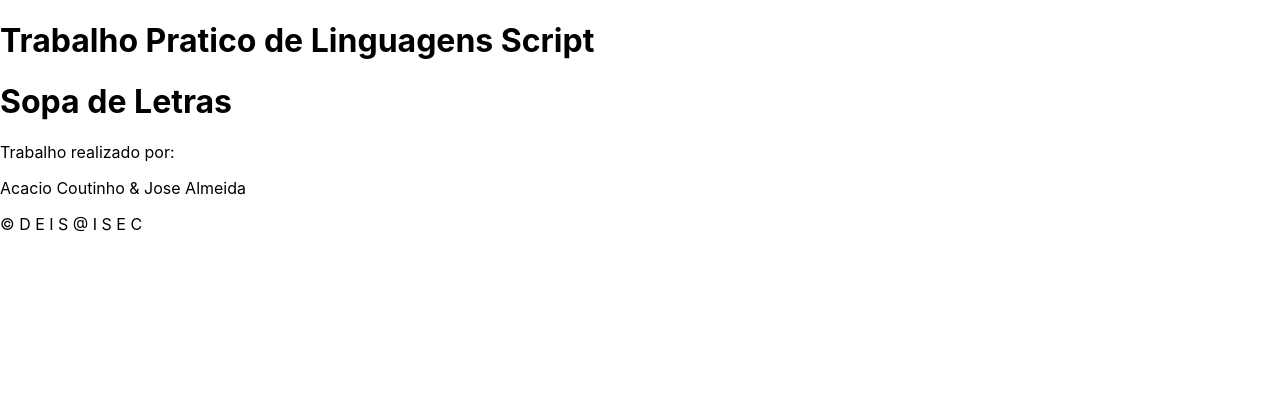
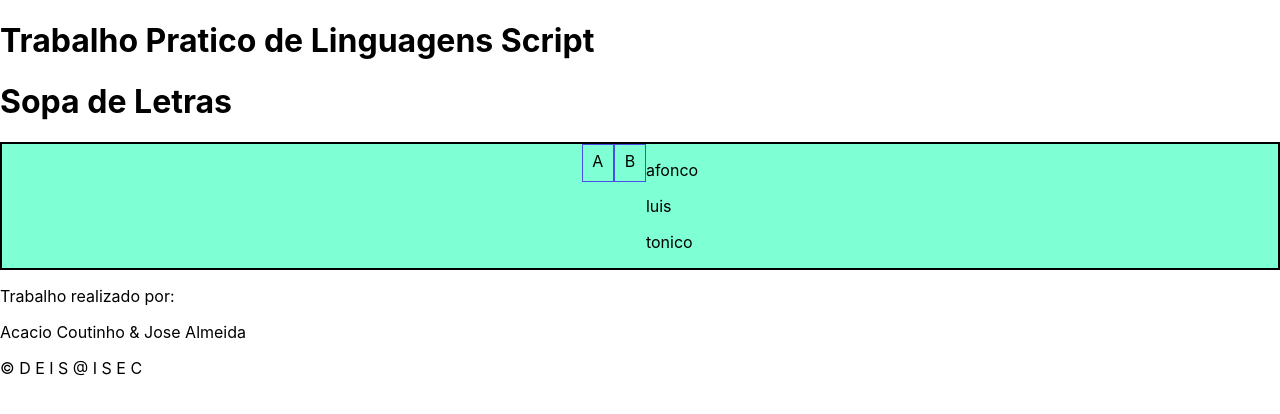
Before and after one commit to AcaCoutinho/LSTrabalhoPratico, a React (Create React App) app: page / in a window 1280 px wide. Shown: the top 414 px of the page. Built offline with nearby package versions, Linux system fonts and the light colour scheme.

Commit message:
Add files via upload

```diff
--- a/src/App.js
+++ b/src/App.js
@@ -1,19 +1,62 @@
 import React from 'react';
 import logo from './logo.svg';
 import './App.css';
+import {useState} from "react"
+import criaTab from "./criaTab"
 
 import {
   Footer,
   Header,
 } from "./components";
+import Tabuleiro from './components/tabuleiro/tubeiro.component';
+
+// let letras=['A','B','C','D','S','G','Y','T','D','T','U','G','S','S','D','A']
+let palavras=["afonco","luis","tonico"]
+let letras=[{letra:"A",clicked:true},{letra:"B",clicked:false}]
+
 
 function App() {
+  const [nivel,setNivel] = useState(0);
+  const [tempo,setTempo] = useState(0);
+  //com o botao selecionar o nivel
+  let numPalavras,tamX,tamY;
+
+  //criaTab(palavras,2,3);
+
+  switch (nivel) {
+    case 0:
+      numPalavras = 0;
+      tamX=0;
+      tamY=0;
+      break;
+    case 1:
+      numPalavras = 2;
+      tamX=10;
+      tamY=10;
+      break;
+    case 2:
+      numPalavras = 4;
+      tamX=12;
+      tamY=12;
+      break;
+    case 3:
+      numPalavras = 6;
+      tamX=14;
+      tamY=14;
+      break;
+
+    default:
+      break;
+  }
+
+
   return (
     <div>
       <Header />
       <main>
 
       </main>
+      <Tabuleiro letras={letras} palavras={palavras}/>
       <Footer />
     </div>
   );
--- a/src/components/index.js
+++ b/src/components/index.js
@@ -1,6 +1,5 @@
 export {default as Footer} from "./footer/footer.component";
 export {default as Header} from "./header/header.component";
-export {default as ControlPanel} from "./control-panel/control-panel.component";
 export {default as GameOverModal} from "./game-over-modal/game-over-modal.component";
 export {default as GamePanel} from "./game-panel/game-panel.component";
-export {default as Letra} from "./letra/letra.component"
+export {default as Letra} from "./tabuleiro/tubeiro.component"
--- /dev/null
+++ b/src/components/tabuleiro/tabuleiro.css
@@ -0,0 +1,27 @@
+.container{
+    border: 2px,solid,black;
+    background-color: aquamarine;
+    display: flex;
+
+    justify-content: center;
+
+}
+.words{
+    background-color: yellowgreen;
+}
+.cell{
+    -webkit-tap-highlight-color: transparent;
+    -webkit-touch-callout: none;
+    -webkit-user-select: none;
+    -khtml-user-select: none;
+    -moz-user-select: none;
+    -ms-user-select: none;
+    user-select: none;
+    width: 30px;
+    height: 30px;
+    border: 1.3px solid rgb(73, 78, 231);
+    margin:0px;
+    padding-top: 6px;
+    text-align: center;
+    align-items: center;
+}
--- /dev/null
+++ b/src/components/tabuleiro/tubeiro.component.jsx
@@ -0,0 +1,35 @@
+import React from "react";
+import { useState } from "react";
+import "./tabuleiro.css";
+
+function Tabuleiro(props) {
+  const { letras, palavras } = props;
+  const [grid, setgrid] = useState(letras);
+  const [words, setwords] = useState(palavras);
+
+let s = [
+  [1, 2],
+  [3, 4],
+  [5, 6]
+];
+
+  return (
+    <div className="container">
+      {grid.map((letras, i) => (
+        <div className="cell" key={i}>
+          {letras.letra}
+        </div>
+      ))}
+
+      <div className="palavras">
+        {words.map((palavras) => (
+          <div>
+            <p>{palavras}</p>
+          </div>
+        ))}
+      </div>
+    </div>
+  );
+}
+
+export default Tabuleiro;
--- /dev/null
+++ b/src/criaTab.js
@@ -0,0 +1,18 @@
+function criaTab(palavras,tamX,tamY){
+    //let x = [];
+    let x = new Array(2);
+
+    for (var i = 0; i < x.length; i++) {
+        x[i] = new Array(2);
+    }
+
+    for (var i = 0; i < x.length; i++) {
+        x[i] = 'A';
+        //console.log(x)
+    }
+    console.log(x)
+
+
+}
+
+export default criaTab;
```
